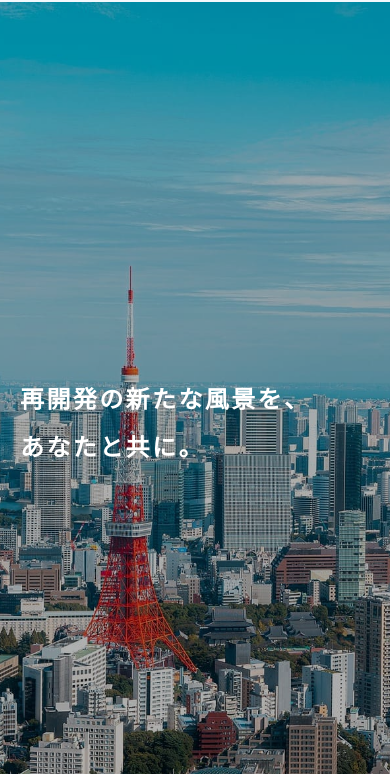
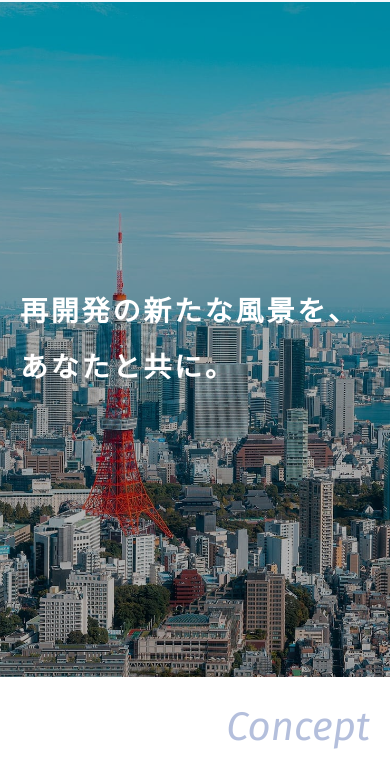
Before and after one commit to Ryota-ur/test, a plain HTML site: page index.html in a window 390 px wide. Shown: the part 58-832 px from the top of the page. Drawn offline with nearby package versions, Linux system fonts and the light colour scheme.

Commit message:
Update style.css

```diff
--- a/css/style.css
+++ b/css/style.css
@@ -394,6 +394,7 @@ body {
 @media screen and (max-width: 767px) {
   .main-visual {
     background-position: 20% 50%;
+    height: 80vh;
   }
 }
 .main-visual::before {
@@ -427,7 +428,7 @@ body {
 }
 @media screen and (max-width: 767px) {
   .main-visual__lead {
-    font-size: 24px;
+    font-size: 28px;
     line-height: 2;
   }
 }
```
